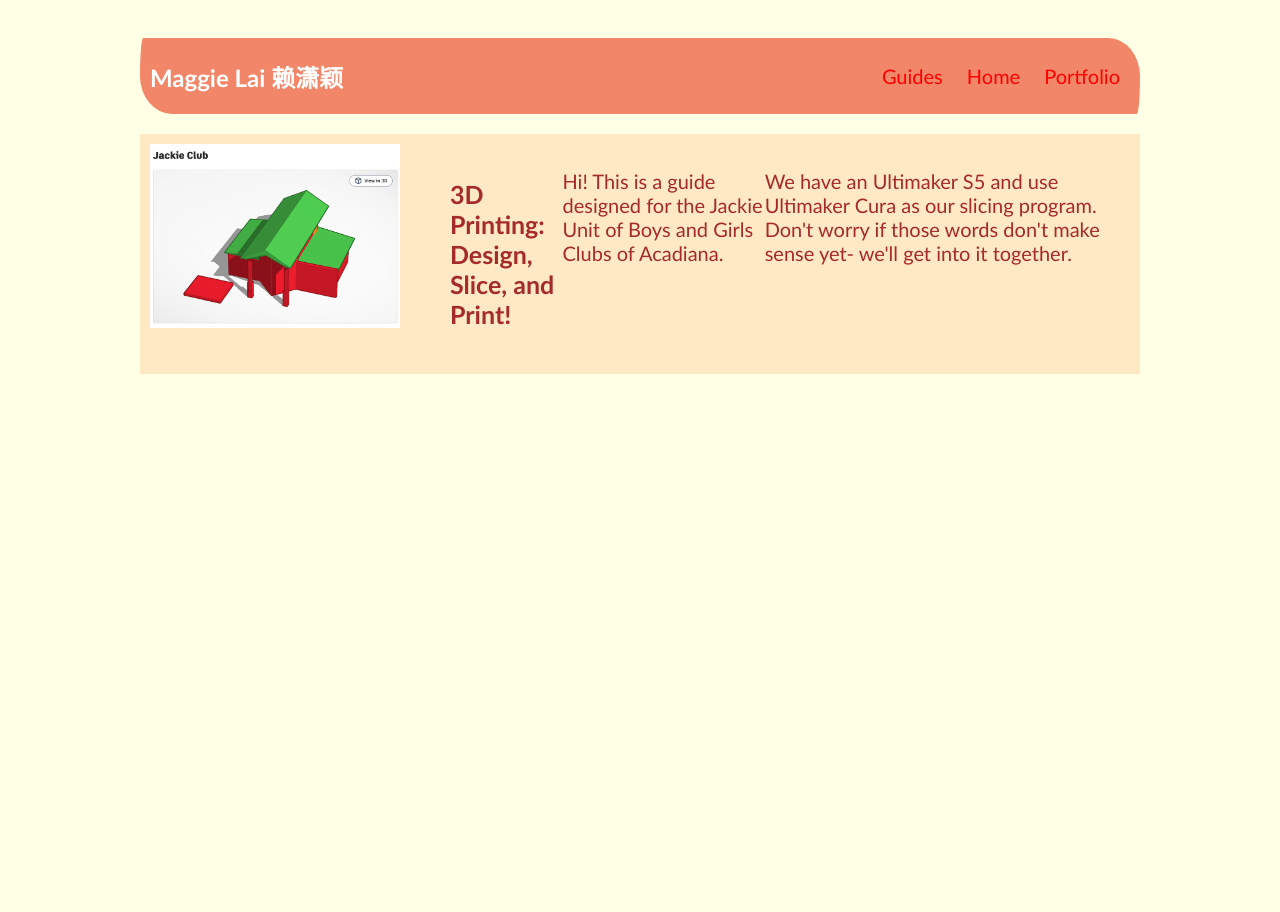
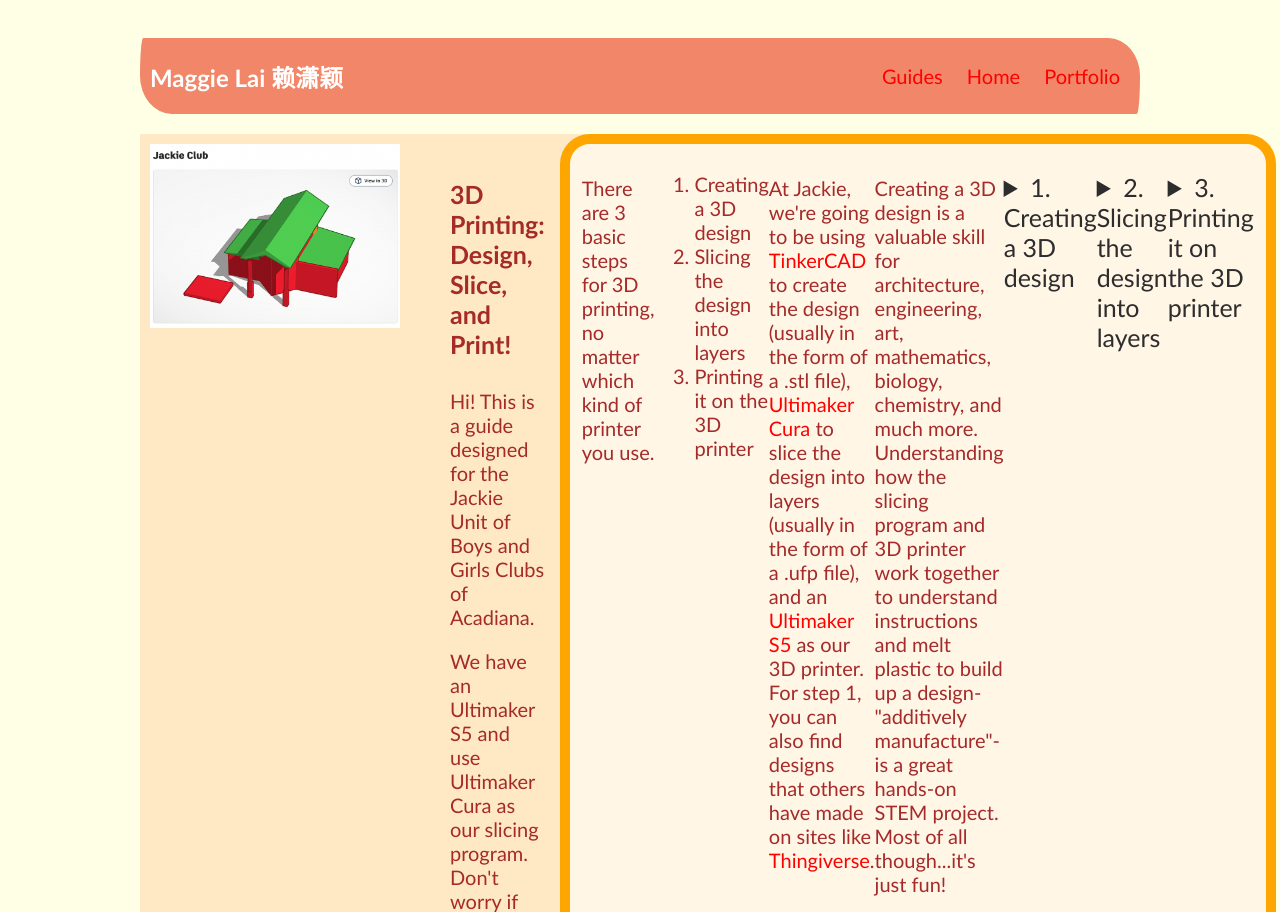
Before and after one commit to themaggiest/themaggiest.github.io, a plain HTML site: page how-to/3d.html in a window 1280 px wide. Shown: the top 912 px of the page. Before the commit the page ends 800 px from the top, so only its background shows below. Drawn offline with Linux system fonts and the light colour scheme.

Commit message:
Update 3d.html

```diff
--- a/how-to/3d.html
+++ b/how-to/3d.html
@@ -59,7 +59,6 @@
         .content {
             flex: 1;
             padding: 15px;
-            display: flex;
         }
         #interests {
             background-color: rgb(255, 246, 230);
@@ -181,7 +180,53 @@
               <p>We have an Ultimaker S5 and use Ultimaker Cura as our slicing program. Don't worry if those words don't make sense yet- we'll get into it together. </p>
             </div>
 
+            <div id="interests">
+              <p> There are 3 basic steps for 3D printing, no matter which kind of printer you use.</p>
+                <ol>
+                  <li>Creating a 3D design</li>
+                  <li>Slicing the design into layers</li>
+                  <li>Printing it on the 3D printer</li>
+                </ol>
+              <p> At Jackie, we're going to be using <a href = https://www.tinkercad.com/3d-design>TinkerCAD</a> to create the design (usually in the form of a .stl file), <a href=https://ultimaker.com/software/ultimaker-cura/>Ultimaker Cura</a> to slice the design into layers (usually in the form of a .ufp file), and an <a href=https://support.makerbot.com/s/article/1667410778241>Ultimaker S5</a> as our 3D printer. For step 1, you can also find designs that others have made on sites like <a href=https://www.thingiverse.com/>Thingiverse</a>.</p>
+              <p>Creating a 3D design is a valuable skill for architecture, engineering, art, mathematics, biology, chemistry, and much more. Understanding how the slicing program and 3D printer work together to understand instructions and melt plastic to build up a design-"additively manufacture"-is a great hands-on STEM project. Most of all though...it's just fun!</p>
+                <article>
+                    <details>
+                        <summary>1. Creating a 3D design</summary>
+                        <p>The first step to 3D printing is (maybe obviously) having a 3D design. Other than TinkerCAD, there are more advanced programs like <a href=https://www.blender.org/>Blender</a> and <a href=https://www.autodesk.com/products/fusion-360/overview?term=1-YEAR&tab=subscription>Fusion</a>; however, TinkerCAD is really the best for a classroom setting because it allows for easy file sharing and more control for the teacher. It's analogous to Google Suites: a teacher's TinkerCAD class is like Google Classroom and lets students join from any computer with internet access using a code; a TinkerCAD design is like a single Google Doc; and both students and teachers can have many files saved in "My Designs" which functions like Google Drive. Teachers can share designs to students in their class, where those students can copy the design and make changes to it. The teacher can see all of a student's designs at all times and is the only one that can send files to the 3D printer.</p>
+                            <details>
+                                <summary>Setting up your account and class on TinkerCAD</summary>
+                            </details>
 
+                            <details>
+                                <summary>Creating and sharing a design</summary>
+                            </details>
+
+                            <details>
+                                <summary>Exporting designs to .stl files</summary>
+                            </details>
+                        </details>
+
+                    </details>
+                </article>
+
+                <article>
+                    <details>
+                        <summary>2. Slicing the design into layers</summary>
+                        <details>
+                            <summary>Uploading design(s)</summary>
+                        </details>
+                    </details>
+                </article>
+
+                <article>
+                    <details>
+                        <summary>3. Printing it on the 3D printer</summary>
+                        <details>
+
+                        </details>
+                    </details>
+                </article>
+            </div>
 
         </main>
       </div>
```
